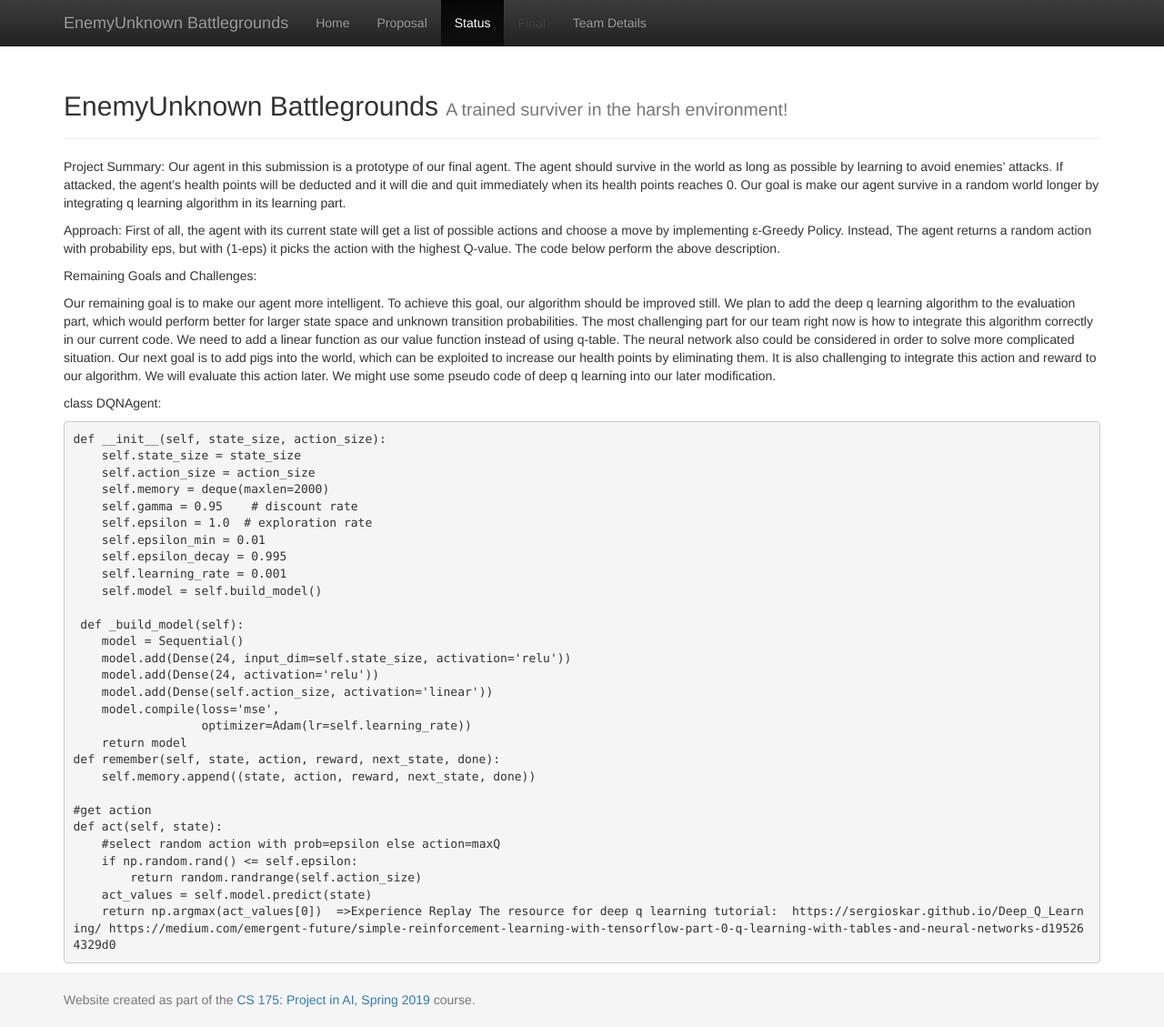
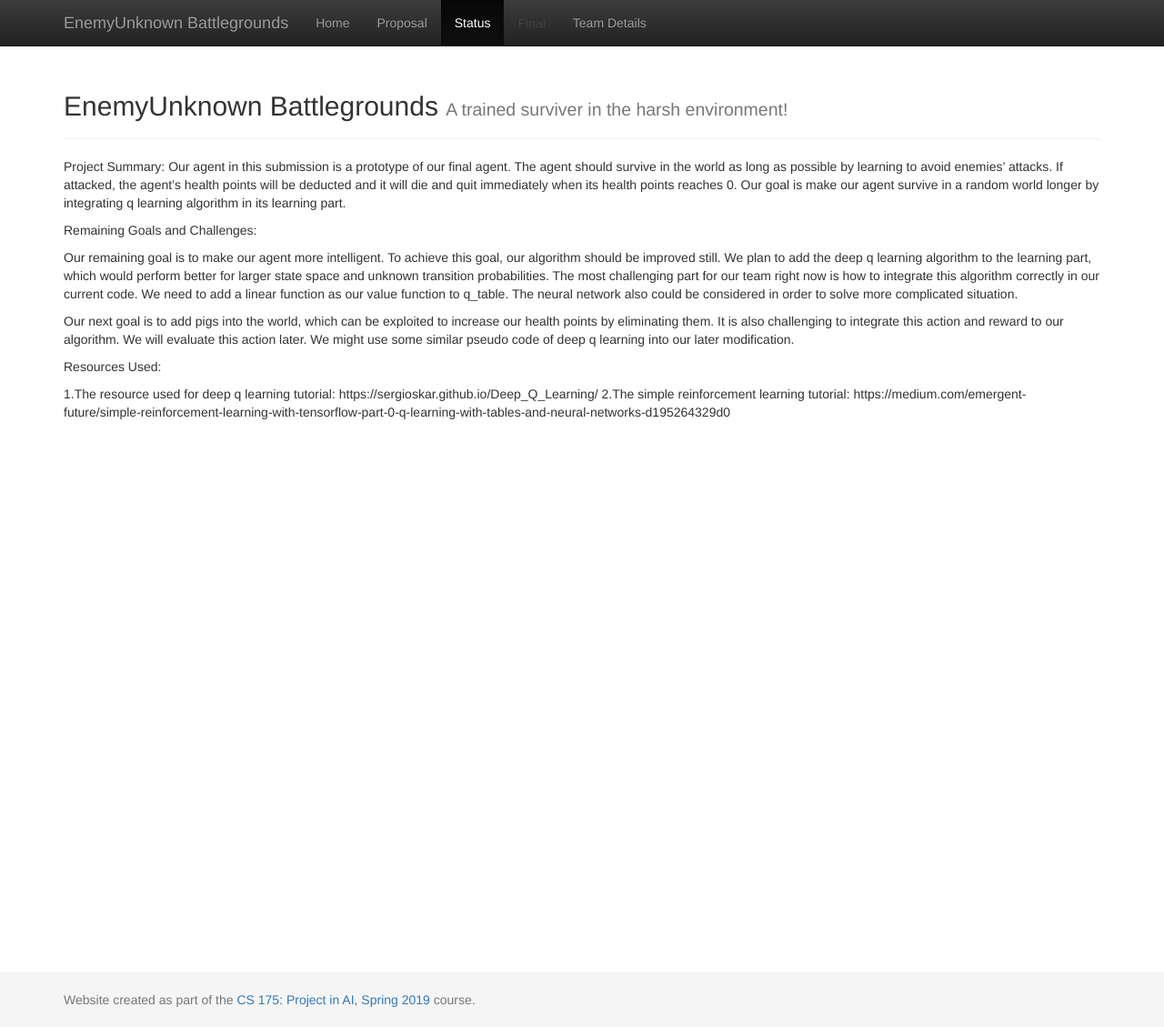
Before and after one commit to chenhaoy1/EnemyUnknown-Battlegrounds, a Jekyll site: the page built from docs/status.md, in a window 1280 px wide and 1129 px high. Shown: the whole window at 91% size. Built offline with Jekyll 4.4.1, drawn with Linux system fonts in a browser that asks for light colours.

Commit message:
Update status.md

```diff
--- a/docs/status.md
+++ b/docs/status.md
@@ -6,48 +6,16 @@
 Project Summary:
 Our agent in this submission is a prototype of our final agent. The agent should survive in the world as long as possible by learning to avoid enemies’ attacks. If attacked, the agent’s health points will be deducted and it will die and quit immediately when its health points reaches 0. Our goal is make our agent survive in a random world longer by integrating q learning algorithm in its learning part.
 
-Approach:
-First of all, the agent with its current state will get a list of possible actions and choose a move by implementing ε-Greedy Policy. Instead, The agent returns a random action with probability eps, but with (1-eps) it picks the action with the highest Q-value. The code below perform the above description.
 
 Remaining Goals and Challenges:
 
-Our remaining goal is to make our agent more intelligent.
-To achieve this goal, our algorithm should be improved still. We plan to add the deep q learning algorithm to the evaluation part, which would perform better for larger state space and unknown transition probabilities. The most challenging part for our team right now is how to integrate this algorithm correctly in our current code. We need to add a linear function as our value function instead of using q-table. The neural network also could be considered in order to solve more complicated situation.
-Our next goal is to add pigs into the world, which can be exploited to increase our health points by eliminating them. It is also challenging to integrate this action and reward to our algorithm. We will evaluate this action later. We might use some pseudo code of deep q learning into our later modification.
+Our remaining goal is to make our agent more intelligent. To achieve this goal, our algorithm should be improved still. We plan to add the deep q learning algorithm to the learning part, which would perform better for larger state space and unknown transition probabilities. The most challenging part for our team right now is how to integrate this algorithm correctly in our current code. We need to add a linear function as our value function to q_table. The neural network also could be considered in order to solve more complicated situation.
+
+Our next goal is to add pigs into the world, which can be exploited to increase our health points by eliminating them. It is also challenging to integrate this action and reward to our algorithm. We will evaluate this action later.
+We might use some similar pseudo code of deep q learning into our later modification.
 
 
-class DQNAgent:
+Resources Used:
 
-    def __init__(self, state_size, action_size):
-        self.state_size = state_size
-        self.action_size = action_size
-        self.memory = deque(maxlen=2000)
-        self.gamma = 0.95    # discount rate
-        self.epsilon = 1.0  # exploration rate
-        self.epsilon_min = 0.01
-        self.epsilon_decay = 0.995
-        self.learning_rate = 0.001
-        self.model = self.build_model()
-
-     def _build_model(self):
-        model = Sequential()
-        model.add(Dense(24, input_dim=self.state_size, activation='relu'))
-        model.add(Dense(24, activation='relu'))
-        model.add(Dense(self.action_size, activation='linear'))
-        model.compile(loss='mse',
-                      optimizer=Adam(lr=self.learning_rate))
-        return model
-    def remember(self, state, action, reward, next_state, done):
-        self.memory.append((state, action, reward, next_state, done))
-
-    #get action
-    def act(self, state):
-        #select random action with prob=epsilon else action=maxQ
-        if np.random.rand() <= self.epsilon:
-            return random.randrange(self.action_size)
-        act_values = self.model.predict(state)
-        return np.argmax(act_values[0])
-=>Experience Replay
-The resource for deep q learning tutorial:
-https://sergioskar.github.io/Deep_Q_Learning/
-https://medium.com/emergent-future/simple-reinforcement-learning-with-tensorflow-part-0-q-learning-with-tables-and-neural-networks-d195264329d0
+1.The resource used for deep q learning tutorial: https://sergioskar.github.io/Deep_Q_Learning/
+2.The simple reinforcement learning tutorial: https://medium.com/emergent-future/simple-reinforcement-learning-with-tensorflow-part-0-q-learning-with-tables-and-neural-networks-d195264329d0
```
